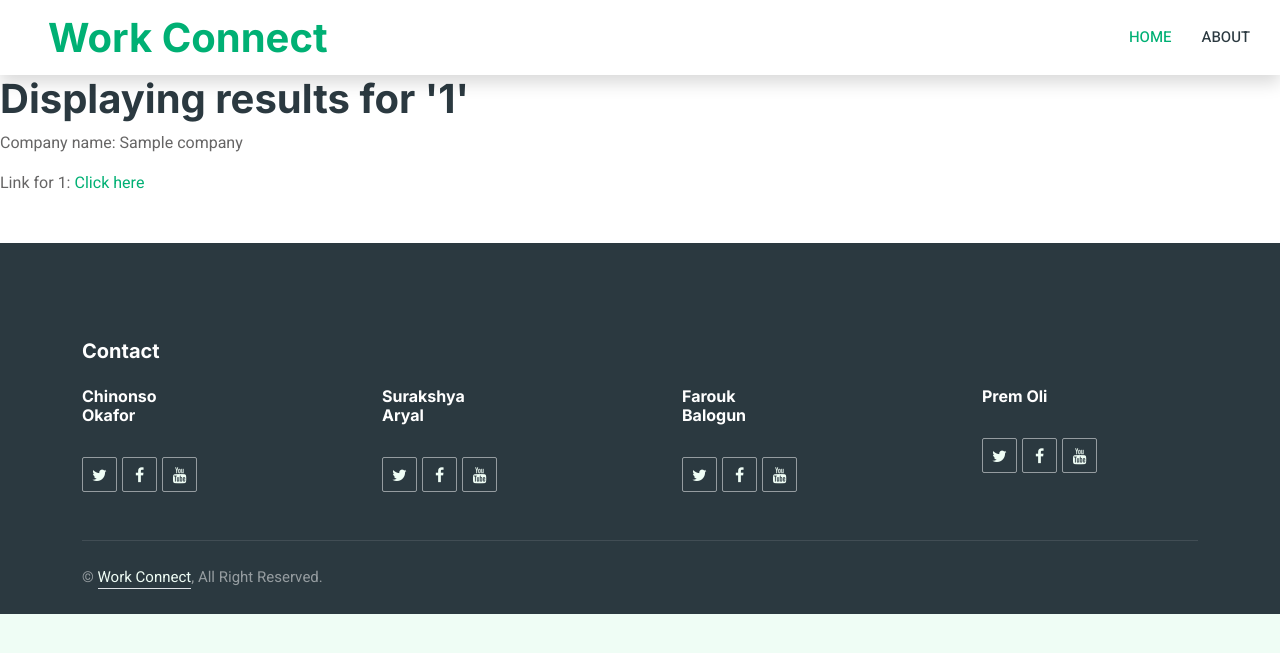
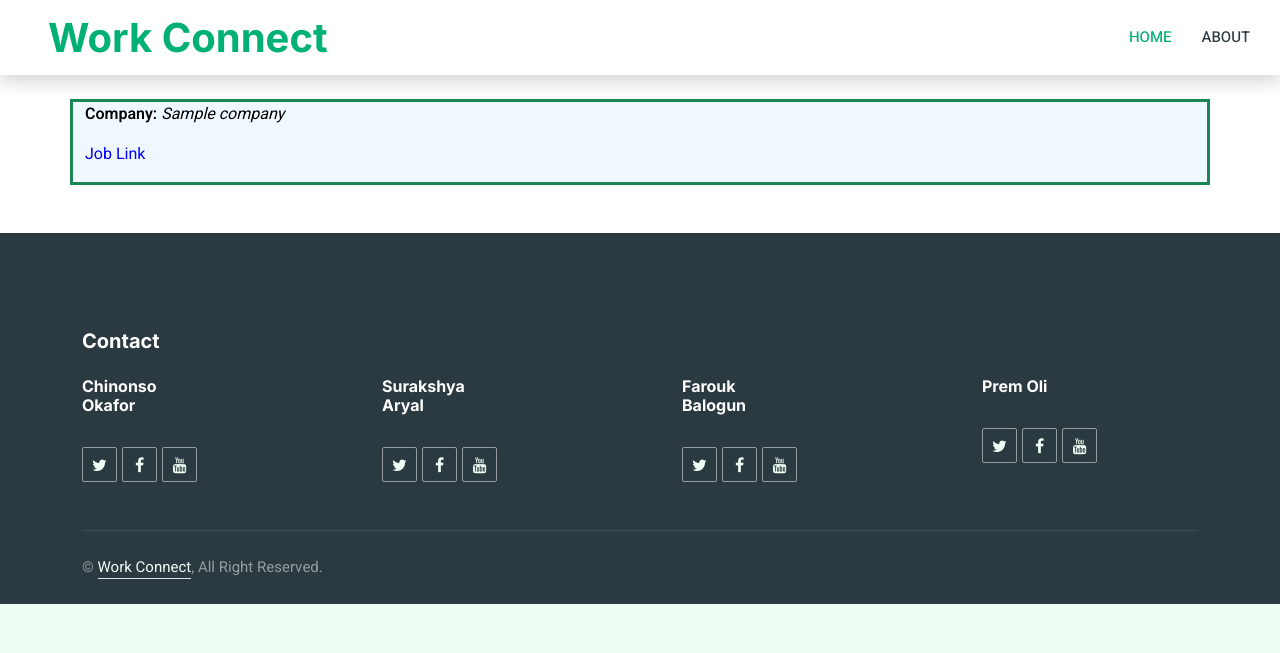
Before and after one commit to Shady-Rouk/CS3-Group-Project, a Flask app: page /result/1 in a window 1280 px wide. Shown: the top 653 px of the page. Run offline with Flask 2, Linux system fonts and the light colour scheme; a database or web service that is not in the repository returns one stand-in record (values such as "Sample title"); some libraries are stand-ins or nearby versions.

Commit message:
styling the content returning from database in result page

```diff
--- a/Work Connect/static/css/style.css
+++ b/Work Connect/static/css/style.css
@@ -423,3 +423,15 @@
     margin-right: 100px;
 
 }
+
+#result{
+border-style:solid;
+border-width: 3px;
+border-color:#198754;
+background-color: #F0F8FF;
+color:black;
+}
+
+#link{
+    color:blue;
+}
--- a/Work Connect/templates/result.html
+++ b/Work Connect/templates/result.html
@@ -9,13 +9,15 @@ Search-Result
 
     <!--Sample Code-->
     {% if companies %}
-        <h1>Displaying results for '{{scope}}'</h1>
         {% for company in companies%}
-            <p>Company name: {{company['company_name']}}</p>
-            <p>Link for {{scope}}: <a href="{{company['job_scope'][scope]}}">Click here</a></p>
+        <br>
+        <div class="container" id="result">
+            <p><b>Company:</b> <i>{{company['company_name']}}</i></p>
+            <p><a href="{{company['job_scope'][scope]}}" id="link">Job Link</a></p>
+        </div>
         {% endfor %}
     {% else %}
-        <h1>No results for '{{scope}}'</h1>
+        <h3>No results for '{{scope}}'</h3>
 
     {% endif %}
 
```
